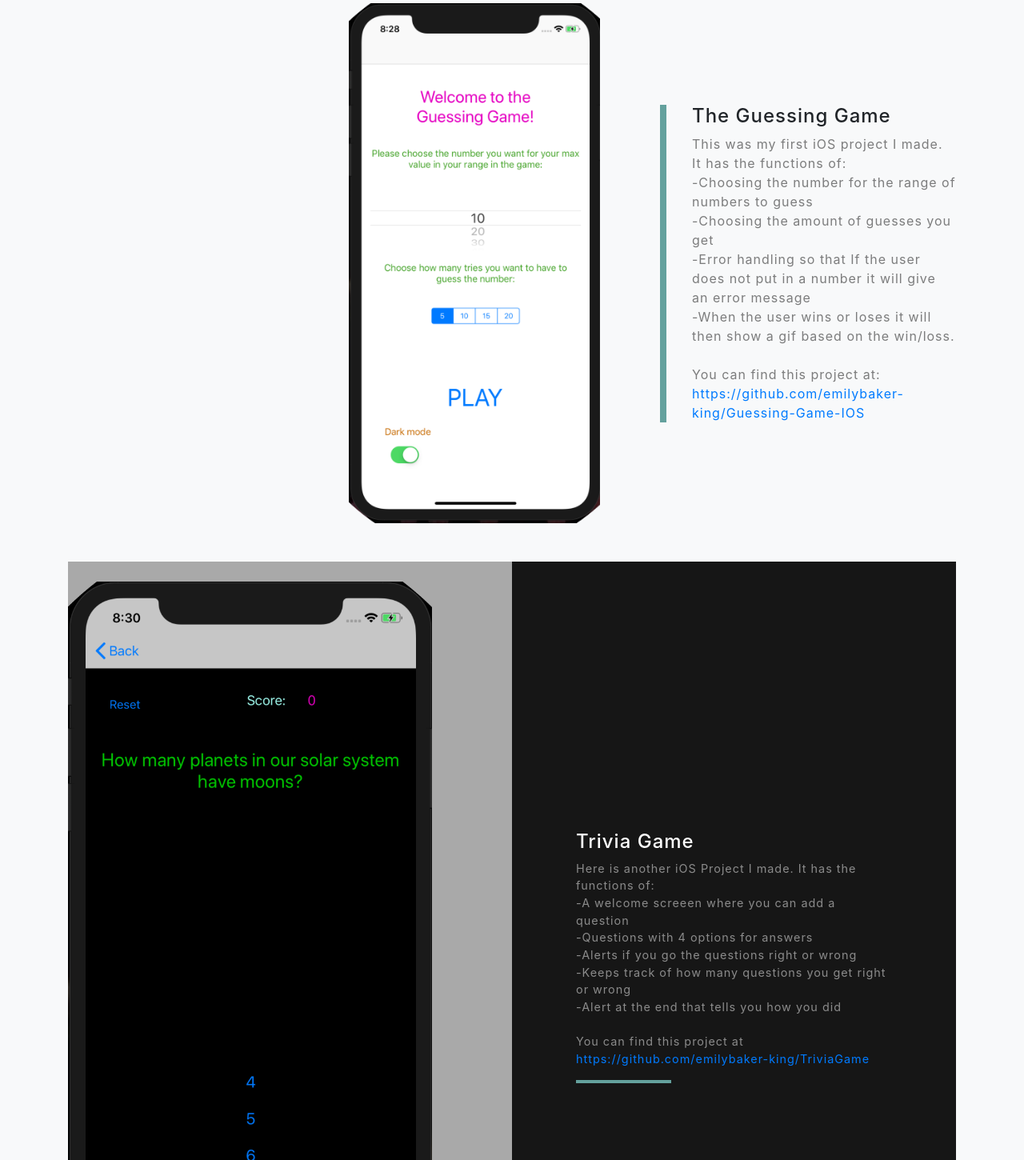
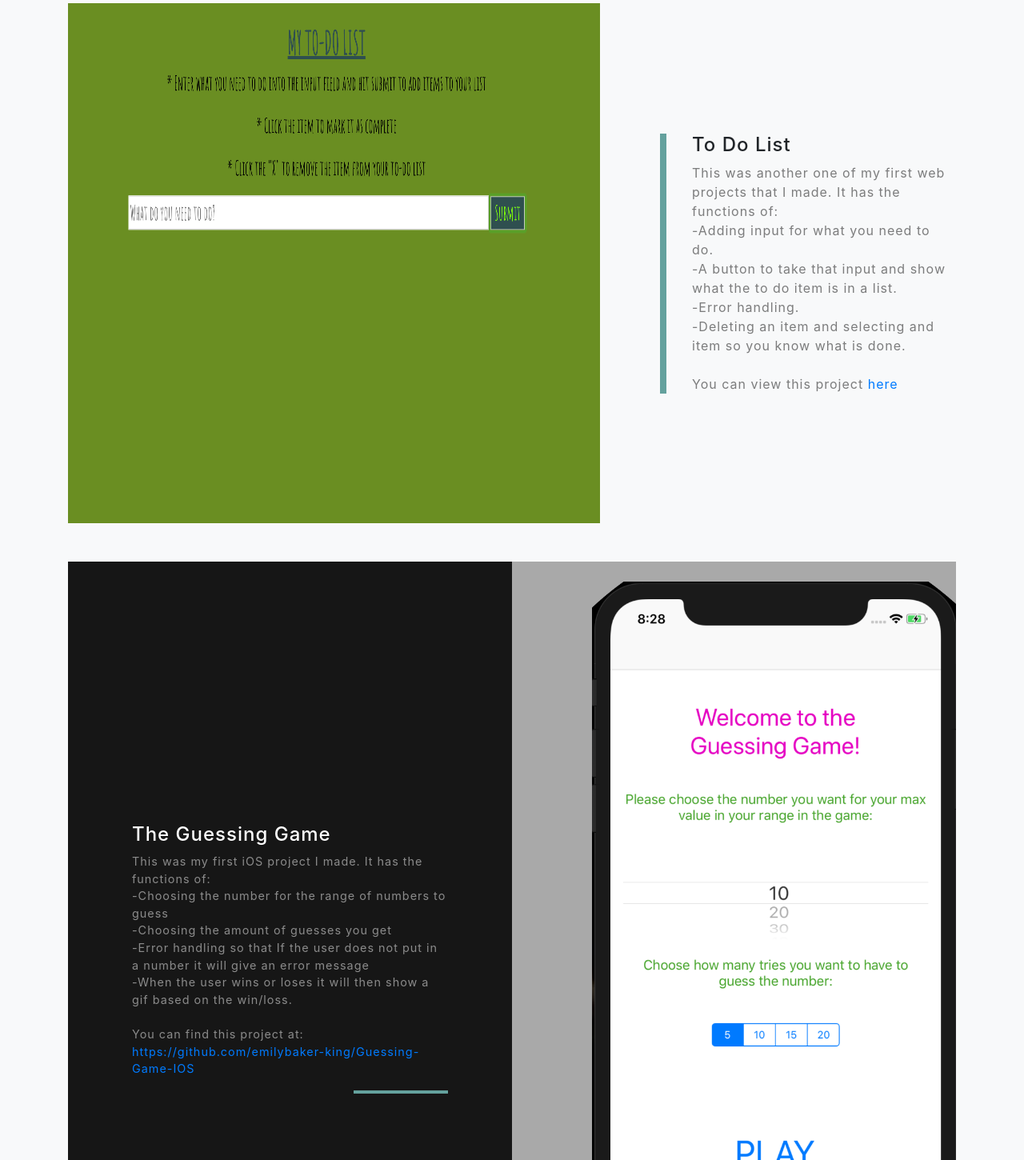
Before and after one commit to emilybaker-king/emilybaker-king.github.io, a website with bundled scripts: page index.html in a window 1280 px wide. Shown: the part 2935-4385 px from the top of the page at 80% size. Built offline with nearby package versions, Linux system fonts and the light colour scheme.

Commit message:
added second web project and ability to click and use my project to see functionality

```diff
--- a/index.html
+++ b/index.html
@@ -104,7 +104,7 @@
                    -A reset button to clear all of the fields.
                   <br>
                   <br>
-                  You can view this project <a href="/projects/Tip_Calculator/html/index.html" target="_blank">here</a>
+                  You can view this project <a href="projects/Tip_Calculator/html/index.html" target="_blank">here</a>
                 </p>
               </div>
             </div>
@@ -115,13 +115,38 @@
                   <!-- Featured Project Row -->
         <div class="row align-items-center no-gutters mb-4 mb-lg-5">
             <div class="col-xl-8 col-lg-7">
-            <img class="img-fluid mb-3 mb-lg-0 featured-project" src="img/GuessingGame.png" alt="">
+              <img class="img-fluid mb-3 mb-lg-0 featured-project" src="img/task-website.png" alt="">
             </div>
             <div class="col-xl-4 col-lg-5">
               <div class="featured-text text-center text-lg-left">
-              <h4>The Guessing Game</h4>
+                <h4>To Do List</h4>
                 <p class="text-black-50 mb-0">
-                This was my first iOS project I made. It has the functions of: <br>
+                  This was another one of my first web projects that I made. It has the functions of: <br>
+                   -Adding input for what you need to do.<br>
+                   -A button to take that input and show what the to do item is in a list.<br>
+                   -Error handling.<br>
+                   -Deleting an item and selecting and item so you know what is done.
+                  <br>
+                  <br>
+                  You can view this project <a href="projects/To_Do_List/html/index.html" target="_blank">here</a>
+                </p>
+              </div>
+            </div>
+          </div>
+
+
+
+          <!-- Project Two Row -->
+        <div class="row justify-content-center no-gutters">
+            <div class="col-lg-6">
+              <img class="img-fluid project-2" src="img/GuessingGame.png" alt="">
+            </div>
+            <div class="col-lg-6 order-lg-first">
+              <div class="bg-black text-center h-100 project">
+                <div class="d-flex h-100">
+                  <div class="project-text w-100 my-auto text-center text-lg-right">
+                    <h4 class="text-white project-2-title">The Guessing Game</h4>
+                    <p class="mb-0 text-white-50 project-2-info"> This was my first iOS project I made. It has the functions of: <br>
                       -Choosing the number for the range of numbers to guess<br>
                       -Choosing the amount of guesses you get<br>
                       -Error handling so that If the user does not put in a number it will give an error message<br>
@@ -130,9 +155,13 @@
                      <br>
                      You can find this project at: <a href="https://github.com/emilybaker-king/Guessing-Game-IOS" target="_blank">https://github.com/emilybaker-king/Guessing-Game-IOS</a>
                     </p>
+                    <hr class="d-none d-lg-block mb-0 mr-0">
                   </div>
                 </div>
               </div>
+            </div>
+          </div>
+
 
         <!-- Project One Row -->
         <div class="row justify-content-center no-gutters mb-5 mb-lg-0">
```
Lines whose indentation alone changed are shown as unchanged.
